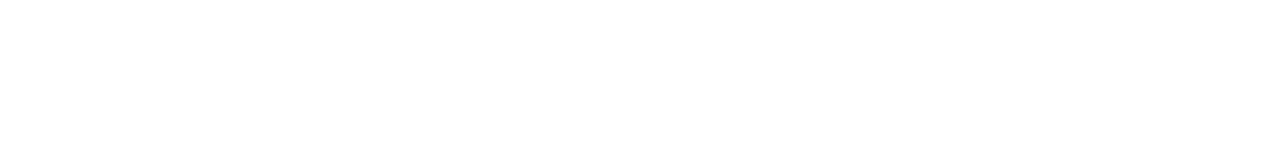
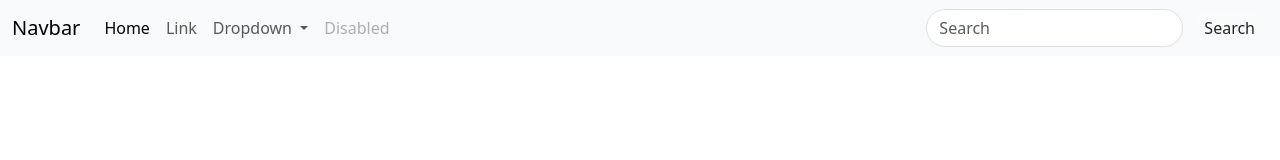
Before and after one commit to Seankelly-Developer/CA, a website: page index.html in a window 1280 px wide. Drawn offline with nearby package versions, Linux system fonts and the light colour scheme.

Commit message:
Re-arranged files

```diff
--- a/index.html
+++ b/index.html
@@ -11,9 +11,48 @@
 		<link rel="stylesheet" href="node_modules/bootstrap-icons/font/bootstrap-icons.css" class="">
 </head>
 <body>
+  <!--Creating the Navigation Bar-->
+  <nav class="navbar navbar-expand-lg bg-body-tertiary bg-primary">
+    <div class="container-fluid">
+      <a class="navbar-brand" href="#">Navbar</a>
+      <button class="navbar-toggler" type="button" data-bs-toggle="collapse" data-bs-target="#navbarSupportedContent" aria-controls="navbarSupportedContent" aria-expanded="false" aria-label="Toggle navigation">
+        <span class="navbar-toggler-icon"></span>
+      </button>
+      <div class="collapse navbar-collapse" id="navbarSupportedContent">
+        <ul class="navbar-nav me-auto mb-2 mb-lg-0">
+          <li class="nav-item">
+            <a class="nav-link active" aria-current="page" href="#">Home</a>
+          </li>
+          <li class="nav-item">
+            <a class="nav-link" href="#">Link</a>
+          </li>
+          <li class="nav-item dropdown">
+            <a class="nav-link dropdown-toggle" href="#" role="button" data-bs-toggle="dropdown" aria-expanded="false">
+              Dropdown
+            </a>
+            <ul class="dropdown-menu">
+              <li><a class="dropdown-item" href="#">Action</a></li>
+              <li><a class="dropdown-item" href="#">Another action</a></li>
+              <li><hr class="dropdown-divider"></li>
+              <li><a class="dropdown-item" href="#">Something else here</a></li>
+            </ul>
+          </li>
+          <li class="nav-item">
+            <a class="nav-link disabled">Disabled</a>
+          </li>
+        </ul>
+        <form class="d-flex" role="search">
+          <input class="form-control me-2" type="search" placeholder="Search" aria-label="Search">
+          <button class="btn btn-outline-success" type="submit">Search</button>
+        </form>
+      </div>
+    </div>
+  </nav>
 
 
 
 
+
+  <script src="https://cdn.jsdelivr.net/npm/bootstrap@5.3.0-alpha1/dist/js/bootstrap.bundle.min.js" integrity="sha384-w76AqPfDkMBDXo30jS1Sgez6pr3x5MlQ1ZAGC+nuZB+EYdgRZgiwxhTBTkF7CXvN" crossorigin="anonymous"></script>
 </body>
 </html>
--- a/scss/main.scss
+++ b/scss/main.scss
@@ -6,7 +6,7 @@ $enable-gradients: true !default;
 $enable-negative-margins: true !default;
 
 //Theme colours
-$primary: rgb(80, 80, 255);
+$primary: rgb(50, 51, 57);
 $secondary: rgb(180, 44, 180);
 
 
```
Also changed, not shown: css/main.css.
